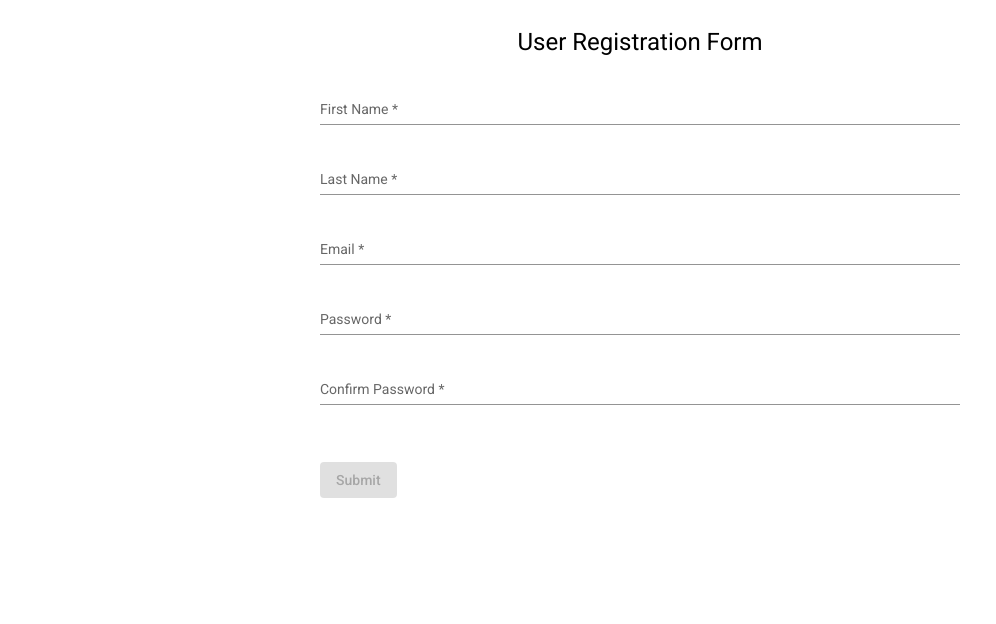
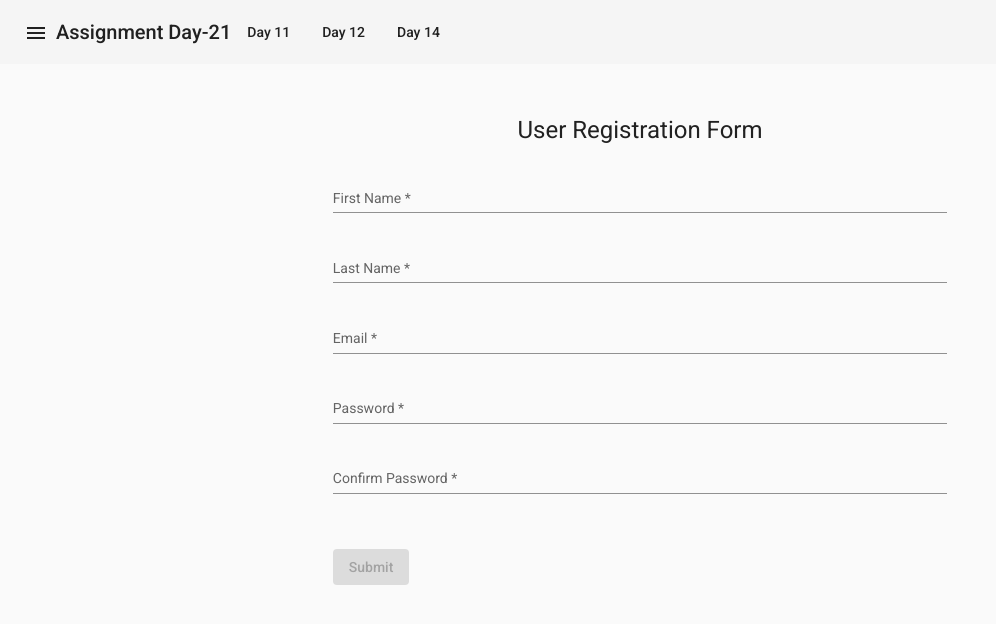
Before and after one commit to Saulid/angular-training, an Angular app: page /day12 in a window 1280 px wide. Shown: the top 624 px of the page, without its empty margins (0-996 px from the left). Built offline with nearby package versions, Linux system fonts and the light colour scheme.

Commit message:
#day21
assignment of day21

```diff
--- a/src/app/app.component.html
+++ b/src/app/app.component.html
@@ -1 +1,34 @@
-<router-outlet></router-outlet>
+<mat-toolbar>
+  <button mat-icon-button (click)="sidenav.toggle()">
+    <mat-icon>menu</mat-icon>
+  </button>
+  <span>Assignment Day-21</span>
+  <button mat-button routerLink="/member/register">
+    Day 11
+  </button>
+  <button mat-button routerLink="/day12">
+    Day 12
+  </button>
+  <button mat-button routerLink="/day14">
+    Day 14
+  </button>
+</mat-toolbar>
+
+<mat-sidenav-container>
+  <mat-sidenav mode="side" #sidenav [(opened)]="opened">
+    <mat-list role="list">
+      <mat-list-item role="listitem">
+        <a routerLink="/member/register" routerLinkActive="active" id="router-link"> Day 11</a>
+      </mat-list-item>
+      <mat-list-item role="listitem">
+        <a routerLink="/day12" routerLinkActive="active" id="router-link"> Day 12</a>
+      </mat-list-item>
+      <mat-list-item role="listitem">
+        <a routerLink="/day14" routerLinkActive="active" id="router-link"> Day 14</a>
+      </mat-list-item>
+    </mat-list>
+  </mat-sidenav>
+  <mat-sidenav-content>
+    <router-outlet></router-outlet>
+  </mat-sidenav-content>
+</mat-sidenav-container>
--- a/src/app/app.component.scss
+++ b/src/app/app.component.scss
@@ -0,0 +1,14 @@
+mat-sidenav-container {
+  mat-sidenav,
+  mat-sidenav-content {
+    padding: 2%;
+  }
+
+  mat-sidenav {
+    width: 16%;
+  }
+}
+
+#router-link {
+  color: #3c3c3c !important;
+}
--- a/src/app/app.component.ts
+++ b/src/app/app.component.ts
@@ -8,4 +8,5 @@ import { Component } from '@angular/core';
 
 export class AppComponent {
   title = 'AngularTraining';
+  opened = false;
 }
--- a/src/app/app.module.ts
+++ b/src/app/app.module.ts
@@ -31,9 +31,6 @@ import { AssignmentDay18Component } from './assignment-day18/assignment-day18.co
 import { AssignmentDay19Component } from './assignment-day19/assignment-day19.component';
 import { AssignmentDay20Component } from './assignment-day20/assignment-day20.component';
 import { PageNotFoundComponent } from './page-not-found/page-not-found.component';
-
-
-
 
 @NgModule({
   declarations: [
```
Also changed, not shown: src/app/ng-material/ng-material.module.ts (+12 -3 lines).
